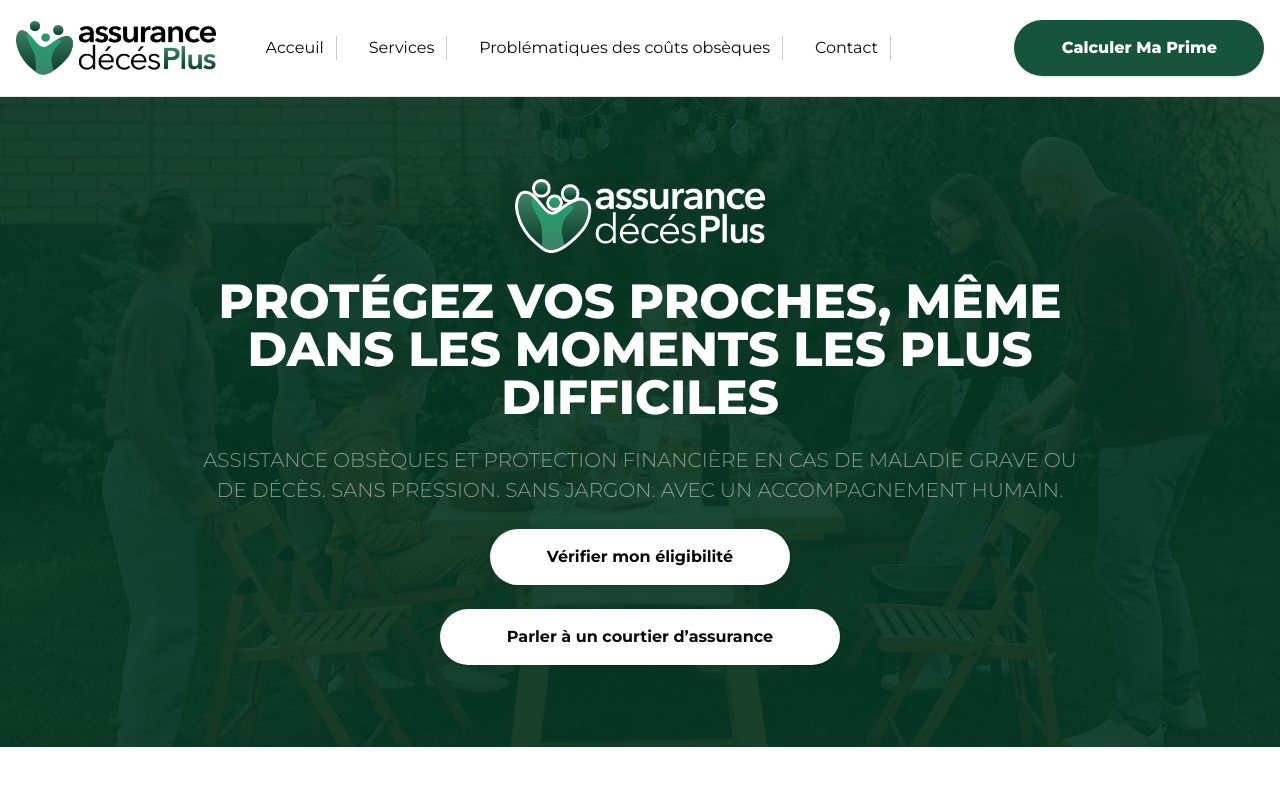
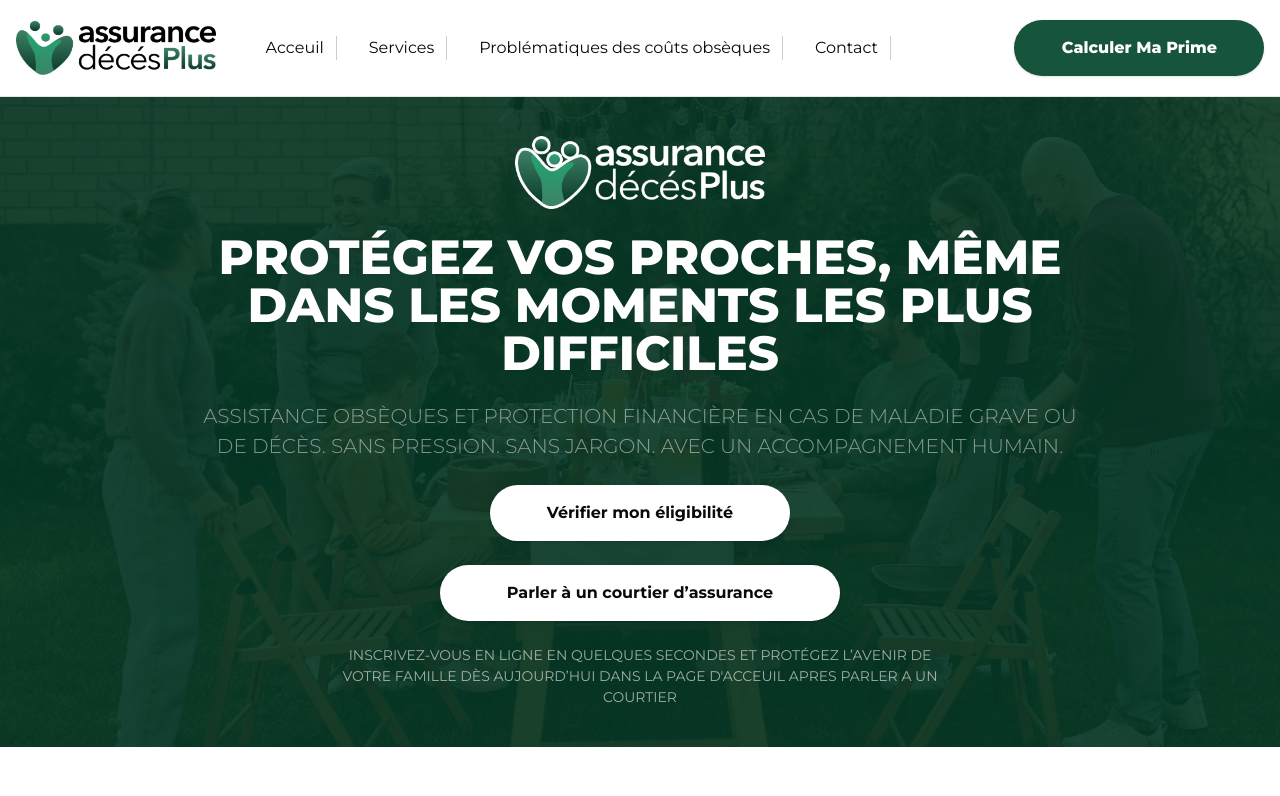
Before and after one commit to celbarrah/Altas_Montana, a Next.js app: page / in a window 1280 px wide. Shown: the top 796 px of the page. Built offline with nearby package versions, Linux system fonts and the light colour scheme.

Commit message:
adding little text hero home page

```diff
--- a/components/Hero.jsx
+++ b/components/Hero.jsx
@@ -11,7 +11,7 @@
         <p className='text-white/50 text-[16px] md:text-[20px] uppercase font-light'>Assistance obsèques et protection financière en cas de maladie grave ou de décès. Sans pression. Sans jargon. Avec un accompagnement humain.</p>
         <Link href={"/contact"} className='hover2 w-75 h-14 rounded-full bg-white font-bold flex justify-center items-center'>Vérifier mon éligibilité</Link>
         <Link href={"/contact"} className='hover2 w-100 h-14 rounded-full bg-white font-bold flex justify-center items-center'>Parler à un courtier d’assurance</Link>
-
+        <p className='uppercase text-white/60 text-[12px] md:text-[14px] w-full md:w-[70%]'>Inscrivez-vous en ligne en quelques secondes et protégez l’avenir de votre famille dès aujourd’hui dans la page d'acceuil apres parler a un courtier</p>
       </div>
     </section>
   )
```
